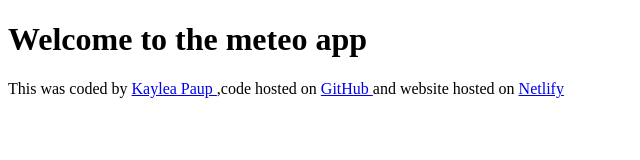
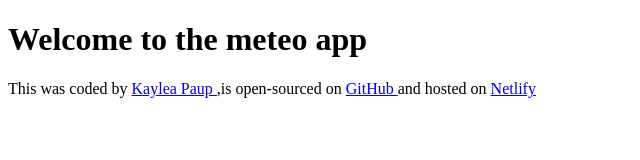
Before and after one commit to paupyk/Meteo-project, a plain HTML site: page index.html in a window 1280 px wide. Shown: the whole page, without its empty margins (0-640 px from the left). Drawn offline with Linux system fonts and the light colour scheme.

Commit message:
Updated footer content to something more readable

```diff
--- a/index.html
+++ b/index.html
@@ -9,12 +9,12 @@
     <h1>Welcome to the meteo app</h1>
     <footer>
       This was coded by
-      <a href="https://github.com/paupyk" target="_blank"> Kaylea Paup </a>,code
-      hosted on
+      <a href="https://github.com/paupyk" target="_blank"> Kaylea Paup </a>,is
+      open-sourced on
       <a href="https://github.com/paupyk/Meteo-project" target="_blank">
         GitHub
       </a>
-      and website hosted on
+      and hosted on
       <a href="https://main--shecodes-meteo-app7.netlify.app/" target="_blank">
         Netlify
       </a>
```
